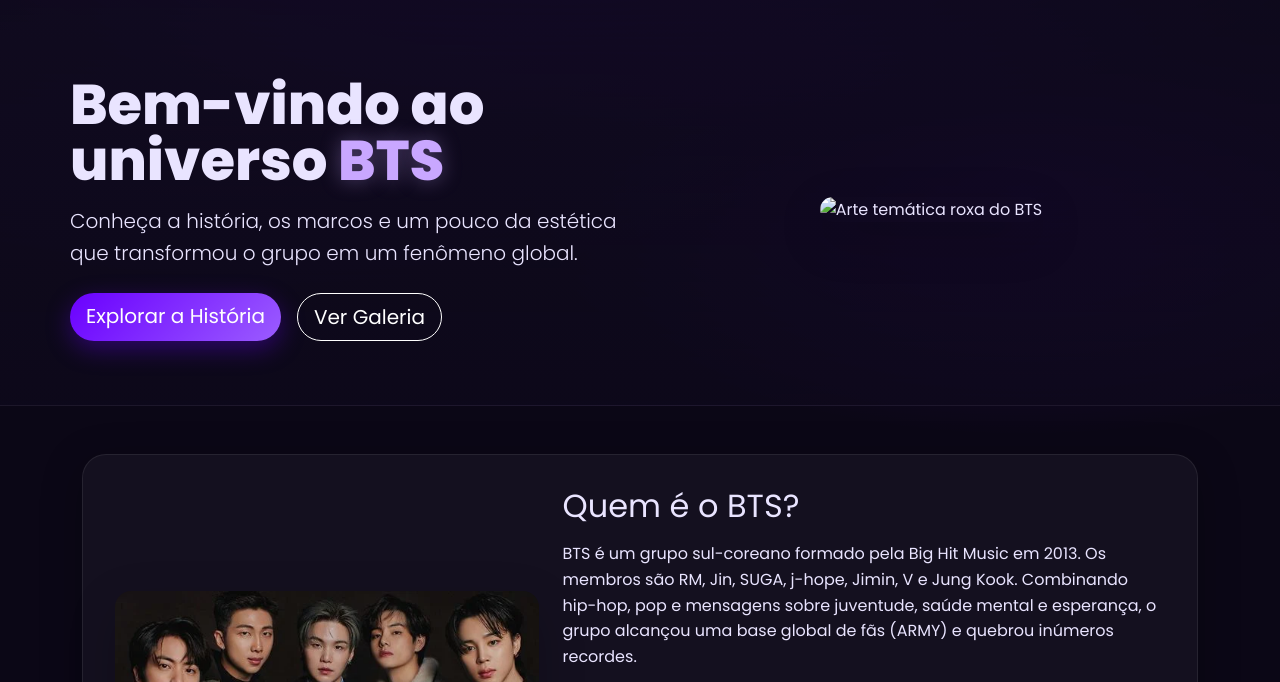
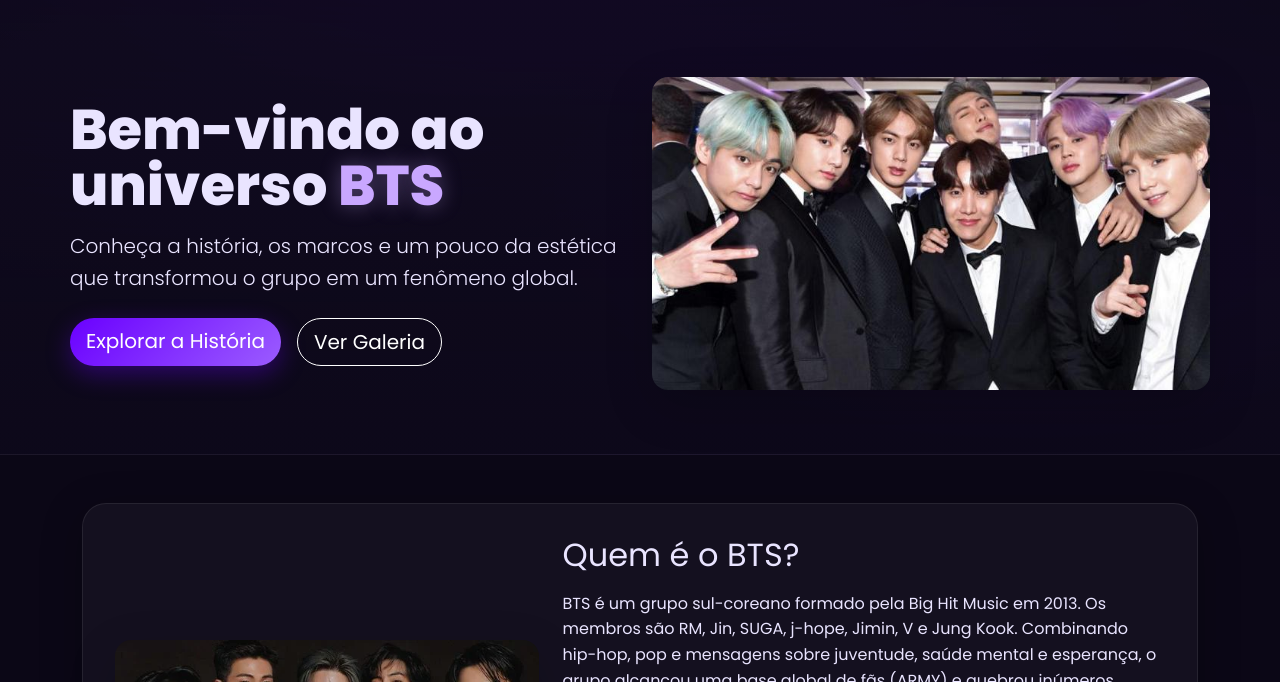
Before and after one commit to Fernandxrx/i, a plain HTML site: page index.html in a window 1280 px wide. Shown: the part 63-745 px from the top of the page. Drawn offline with nearby package versions, Linux system fonts and the light colour scheme.

Commit message:
Update index.html

```diff
--- a/index.html
+++ b/index.html
@@ -56,7 +56,7 @@
           </div>
         </div>
         <div class="col-lg-6 order-1 order-lg-2 text-center">
-          <img src="img/bts_inicio.jpg" alt="Arte temática roxa do BTS" class="img-fluid rounded-4 shadow-lg border-0" />
+          <img src="img/btsinicio.jpg" alt="Arte temática roxa do BTS" class="img-fluid rounded-4 shadow-lg border-0" />
         </div>
       </div>
     </section>
```
